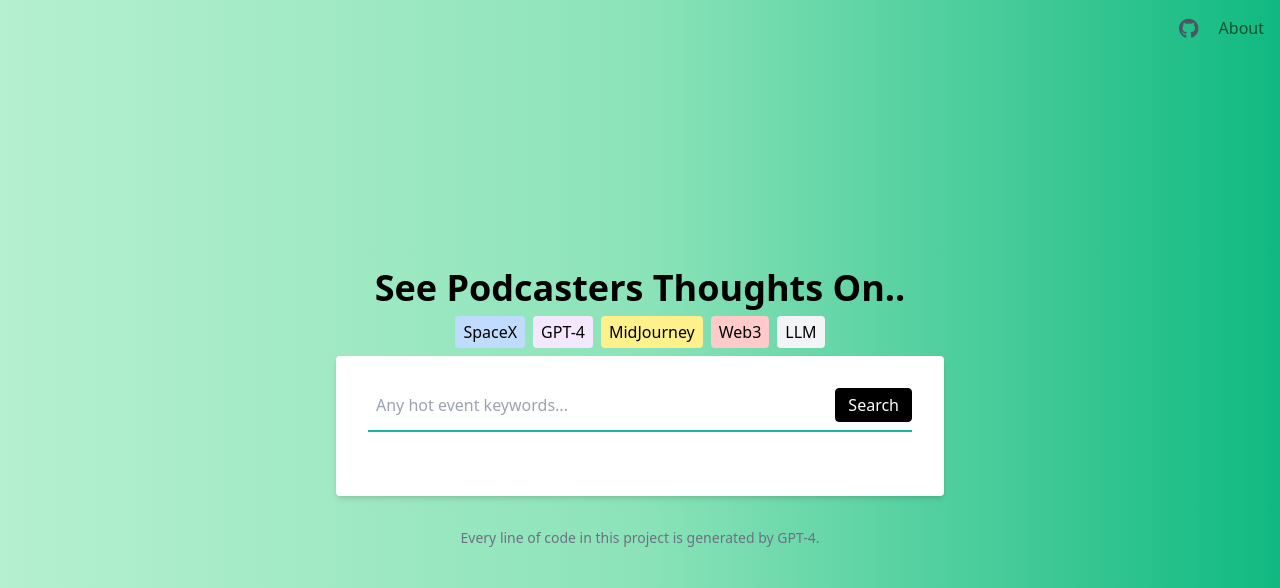
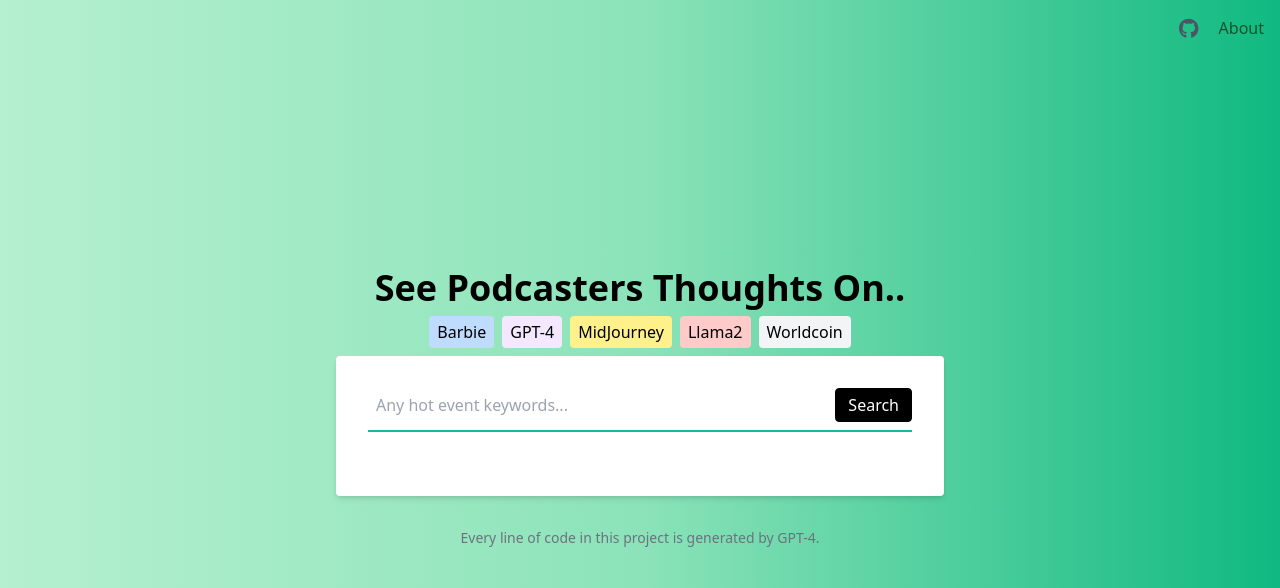
Before and after one commit to mazzzystar/PodFind, a Flask app: page / in a window 1280 px wide. Shown: the top 588 px of the page. Run offline with Flask 3, Linux system fonts and the light colour scheme; style sheets or scripts are compiled from the project's sources.

Commit message:
update suggestions.

```diff
--- a/Web/static/search.js
+++ b/Web/static/search.js
@@ -279,11 +279,11 @@ function setTextLanguage() {
 
     if (userLang.startsWith("zh")) {
         scrollTextDiv.innerHTML = `
-            <p class="inline h-8 bg-blue-200 cursor-pointer mx-2" onclick="setFancySentence(event)">无人知晓</p>
+            <p class="inline h-8 bg-blue-200 cursor-pointer mx-2" onclick="setFancySentence(event)">芭比</p>
             <p class="inline h-8 bg-purple-100 cursor-pointer mx-2" onclick="setFancySentence(event)">数字游民</p>
-            <p class="inline h-8 bg-yellow-200 cursor-pointer mx-2" onclick="setFancySentence(event)">漫长的季节</p>
+            <p class="inline h-8 bg-yellow-200 cursor-pointer mx-2" onclick="setFancySentence(event)">搭子</p>
             <p class="inline h-8 bg-red-200 cursor-pointer mx-2" onclick="setFancySentence(event)">AIGC</p>
-            <p class="inline h-8 bg-gray-100 cursor-pointer mx-2" onclick="setFancySentence(event)">戛纳</p>
+            <p class="inline h-8 bg-gray-100 cursor-pointer mx-2" onclick="setFancySentence(event)">大厂</p>
         `;
 
         // Change the h1 title, About link text, and page title to Chinese
--- a/Web/templates/index.html
+++ b/Web/templates/index.html
@@ -7,6 +7,7 @@
     <link href="static/tailwind.min.css" rel="stylesheet">
     <link rel="stylesheet" href="static/style.css">
     <link rel="icon" type="image/png" href="static/favicon.png" />
+    <script defer src="/_vercel/insights/script.js"></script>
 
     <!-- Google tag (gtag.js) -->
     <script async src="https://www.googletagmanager.com/gtag/js?id=G-QCP42KYKK7"></script>
@@ -43,11 +44,11 @@
         </a>
         <div class="overflow-hidden h-8 mb-2 text-center mt-2">
           <div class="scrollText">
-                <p class="inline h-8 bg-blue-200 cursor-pointer mx-2" onclick="setFancySentence(event)">SpaceX</p>
+                <p class="inline h-8 bg-blue-200 cursor-pointer mx-2" onclick="setFancySentence(event)">Barbie</p>
                 <p class="inline h-8 bg-purple-100 cursor-pointer mx-2" onclick="setFancySentence(event)">GPT-4</p>
                 <p class="inline h-8 bg-yellow-200 cursor-pointer mx-2" onclick="setFancySentence(event)">MidJourney</p>
-                <p class="inline h-8 bg-red-200 cursor-pointer mx-2" onclick="setFancySentence(event)">Web3</p>
-                <p class="inline h-8 bg-gray-100 cursor-pointer mx-2" onclick="setFancySentence(event)">LLM</p>
+                <p class="inline h-8 bg-red-200 cursor-pointer mx-2" onclick="setFancySentence(event)">Llama2</p>
+                <p class="inline h-8 bg-gray-100 cursor-pointer mx-2" onclick="setFancySentence(event)">Worldcoin</p>
             </div>
         </div>
         <form action="#" method="POST" class="bg-white shadow-md rounded px-4 sm:px-8 pt-6 pb-8 mb-4" onsubmit="event.preventDefault(); executeSearch()">
```
